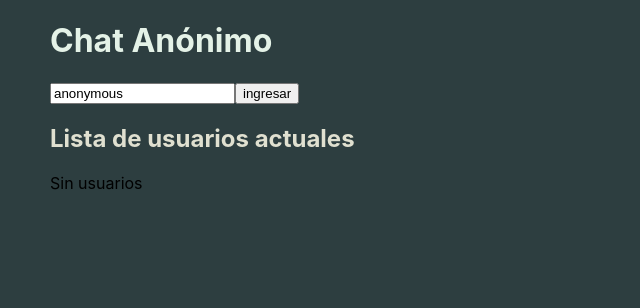
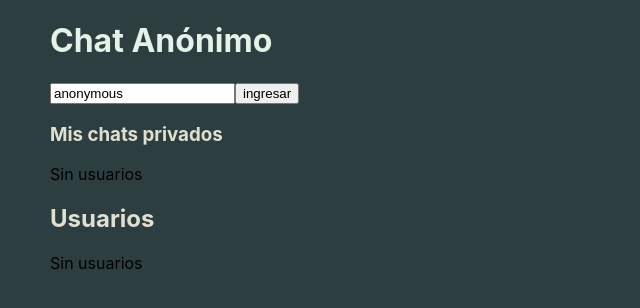
Before and after one commit to FelixGonzalo/chat-anonimo, a React (Create React App) app: page / in a window 1280 px wide. Shown: the top 308 px of the page, without its empty margins (0-640 px from the left). Built offline with nearby package versions, Linux system fonts and the light colour scheme.

Commit message:
ADD list of my private chats

```diff
--- a/src/App.tsx
+++ b/src/App.tsx
@@ -8,6 +8,7 @@ import { useGetCurrentUser } from './hooks/useGetCurrentUser'
 import { initUserState } from './reducers/usersReducer'
 import { initPrivateChatsState } from './reducers/privateChatsReducer'
 import { Wrapper } from './styles/GlobalStyles'
+import { PrivateChatList } from './components/PrivateChatList'
 
 function App() {
   const users = useSelector((state: any) => state.users)
@@ -31,7 +32,8 @@ function App() {
         <UserForm />
       )}
 
-      <h2>Lista de usuarios actuales</h2>
+      <PrivateChatList />
+      <h2>Usuarios</h2>
       <UserList users={users} />
 
       {activeChat.id !== '' ? (
--- /dev/null
+++ b/src/components/PrivateChatList/index.tsx
@@ -0,0 +1,36 @@
+import { useEffect, useState } from 'react'
+import { useSelector } from 'react-redux'
+import { UserList } from '../UserList'
+import { UserType } from '../../types/user'
+import { PrivateChatType } from '../../types/privateChat'
+
+export function PrivateChatList() {
+  const currentUser = useSelector((state: any) => state.currentUser)
+  const users = useSelector((state: any) => state.users)
+  const privateChats = useSelector((state: any) => state.privateChats)
+  const [userChats, setUserChats] = useState([])
+
+  useEffect(() => {
+    const myChats = privateChats.filter((chat: any) =>
+      currentUser.privateChatsId.includes(chat.id)
+    )
+
+    const userChats = users.filter((user: UserType) => {
+      let band = false
+      myChats.forEach((chat: PrivateChatType) => {
+        if (chat.usersId.includes(user.id)) {
+          band = true
+        }
+      })
+      return band
+    })
+    setUserChats(userChats)
+  }, [privateChats])
+
+  return (
+    <div>
+      <h3>Mis chats privados</h3>
+      <UserList users={userChats} />
+    </div>
+  )
+}
--- a/src/components/UserList/index.tsx
+++ b/src/components/UserList/index.tsx
@@ -16,7 +16,7 @@ export function UserList({ users }: UserListProps) {
     <div>
       {users.map((user) => (
         <div key={user.id}>
-          {currentUser && user.id !== currentUser.id && (
+          {user.id !== currentUser?.id && (
             <User
               id={user.id}
               nick={user.nick}
--- a/src/styles/GlobalStyles.js
+++ b/src/styles/GlobalStyles.js
@@ -15,7 +15,7 @@ export const GlobalStyles = createGlobalStyle`
     color: #E4F2E7;
   }
 
-  h2 {
+  h2, h3 {
     color: #E0E0D0
   }
 
```
